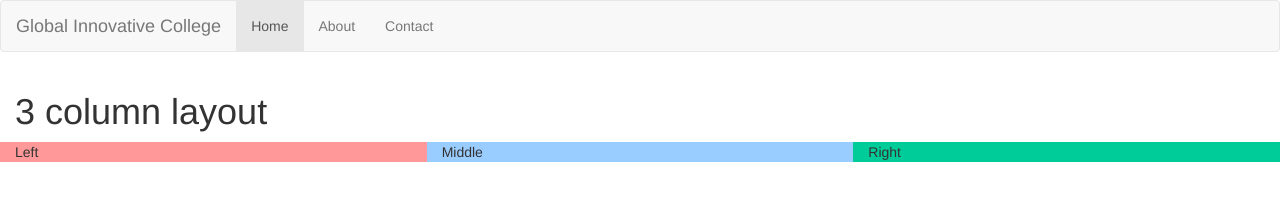
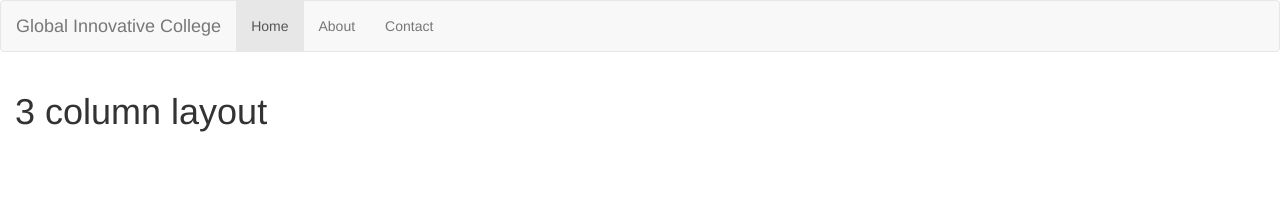
Before and after one commit to patesmade/html-, a plain HTML site: page index.html in a window 1280 px wide. Drawn offline with nearby package versions, Linux system fonts and the light colour scheme.

Commit message:
version3

```diff
--- a/index.html
+++ b/index.html
@@ -35,9 +35,7 @@
 
         <h1>3 column layout</h1>
         <div class="row">
-            <div class="col-md-4" style="background-color: #FF9999">Left</div>
-            <div class="col-md-4" style="background-color: #99CCFF">Middle</div>
-            <div class="col-md-4" style="background-color: #00CC99">Right</div>
+
         </div>
 
     </div>
```
